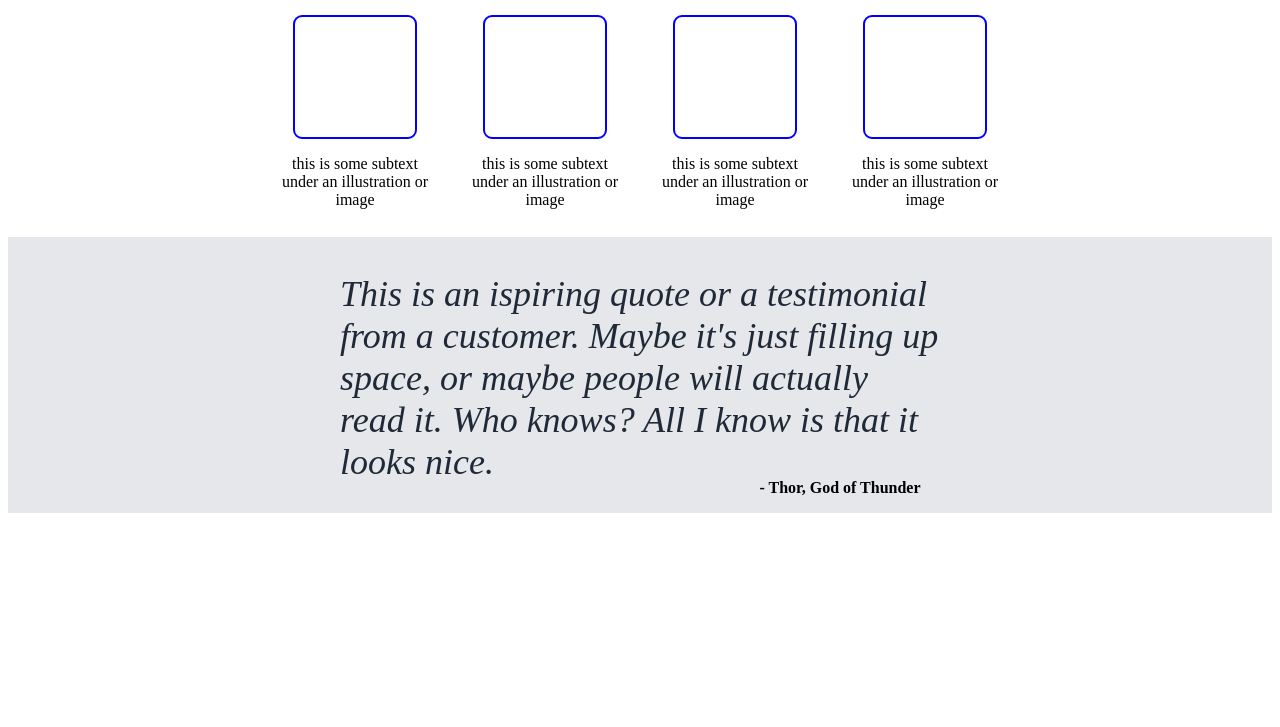
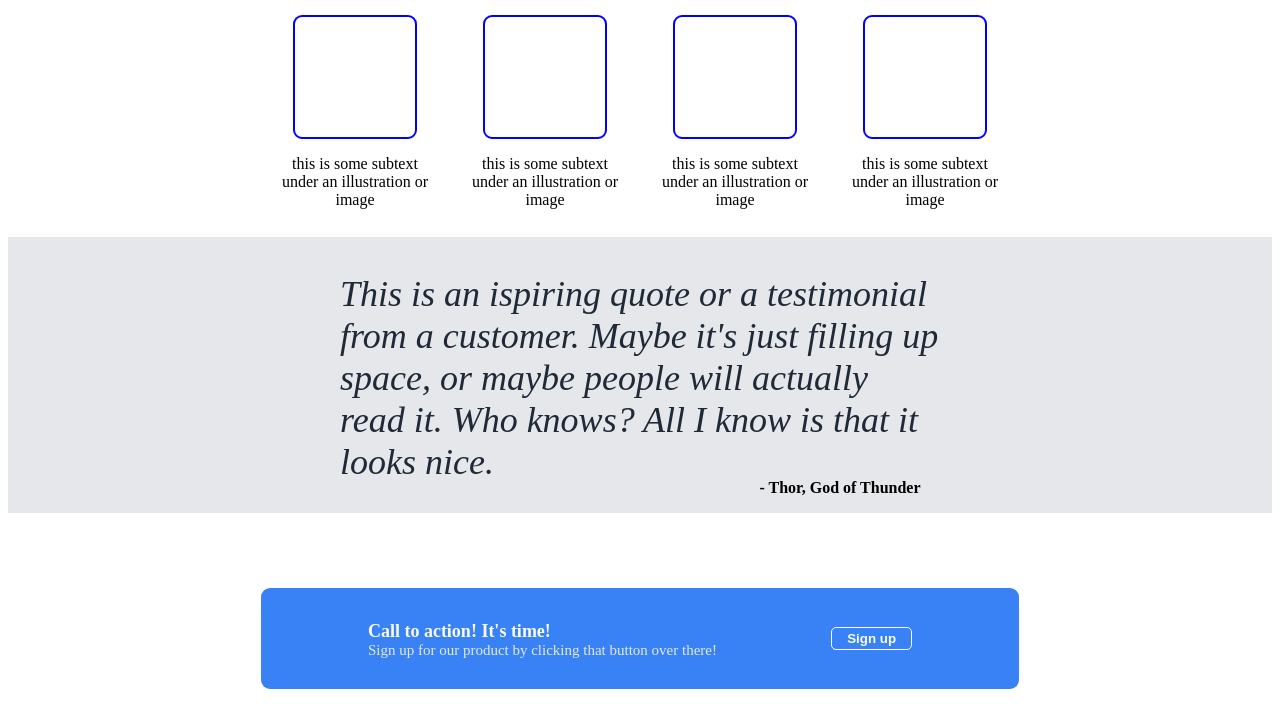
Before and after one commit to Billarchos/landing-page, a plain HTML site: page index.html in a window 1280 px wide. Shown: the part 427-1154 px from the top of the page. Before the commit the page ends 948 px from the top, so only its background shows below. Drawn offline with Linux system fonts and the light colour scheme.

Commit message:
Finish third section

```diff
--- a/index.html
+++ b/index.html
@@ -52,6 +52,15 @@
             <p class="quote">This is an ispiring quote or a testimonial from a customer. Maybe it's just filling up space, or maybe people will actually read it. Who knows? All I know is that it looks nice.</p>
             <p class="author">- Thor, God of Thunder</p>
         </section>
+        <section class="third-section">
+            <div class="call">
+                <div>
+                  <p class="action-time">Call to action! It's time!</p>
+                  <p class="signup">Sign up for our product by clicking that button over there!</p>
+                </div>
+                <button>Sign up</button>
+            </div>
+        </section>
     </body>
 
 </html>
--- a/styles.css
+++ b/styles.css
@@ -79,6 +79,7 @@ a {
     margin-top: 5px;
     color: white;
     border: none;
+    font-weight: bold;
 }
 
 /* end of header */
@@ -145,3 +146,44 @@ article p {
 }
 
 /* end of second section */
+
+.third-section {
+    min-height: 250px;
+    display: flex;
+    justify-content: center;
+    align-items: center;
+}
+
+.call {
+    background-color: #3882f6;
+    width: 60%;
+    padding: 15px 50px;
+    box-sizing: border-box;
+    border-radius: 9px;
+    display: flex;
+    justify-content: space-around;
+    align-items: center;
+}
+
+.action-time {
+    color: #f9faf8;
+    font-weight: 600;
+    font-size: 18px;
+    margin-bottom: -15px;
+}
+
+.signup {
+    color: #e5e7eb;
+    font-size: 15px;
+}
+
+.call button {
+    padding: 3px 15px;
+    border-radius: 5px;
+    background-color:#3882f6;
+    color: #f9faf8;
+    font-weight: bold;
+    border: 1px solid white;
+}
+
+/* end of third section */
```
